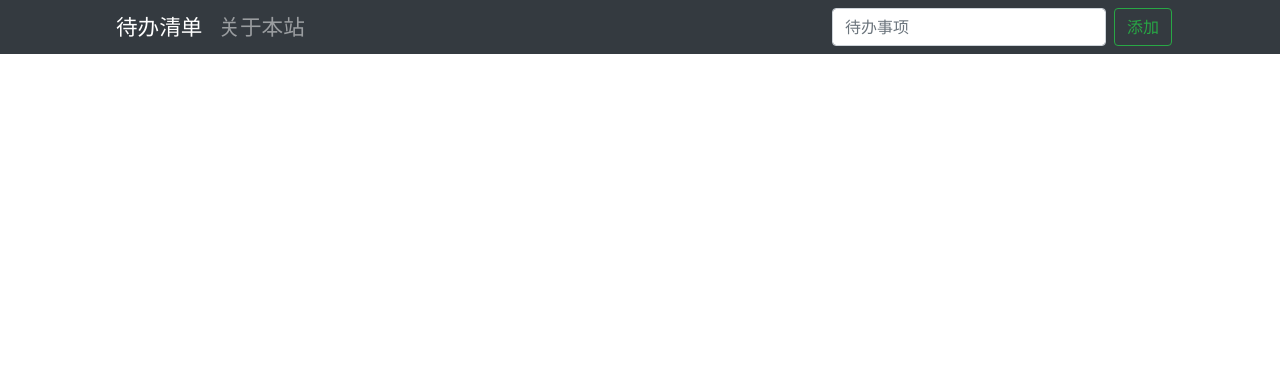
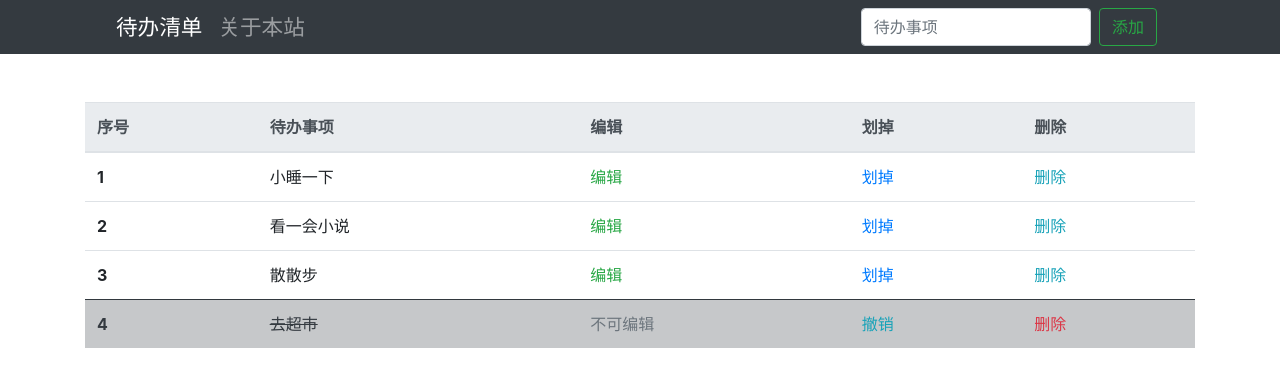
Before and after one commit to able8/Django-ToDoApp, a Django app: page / in a window 1280 px wide. Shown: the top 387 px of the page. Run offline with Django 3.2, Linux system fonts and the light colour scheme; some libraries are stand-ins or nearby versions.

Commit message:
part5.6 add html

```diff
--- a/to_do_list/todolist/templates/home.html
+++ b/to_do_list/todolist/templates/home.html
@@ -7,7 +7,7 @@
     <meta name="author" content="">
     <link rel="icon" href="../../../../favicon.ico">
 
-    <title>个人待办清单</title>
+    <title>你的个人待办清单</title>
 
     <!-- Bootstrap core CSS -->
     <link href="https://cdn.bootcss.com/bootstrap/4.1.1/css/bootstrap.min.css" rel="stylesheet">
@@ -15,35 +15,39 @@
     <!-- Custom styles for this template -->
     <style>
         #topnav{
-        font-size: 1.35em;
-        padding-left: 5em;
-        padding-right: 5em;
-        height: 2.5em;
-    }
+            font-size: 1.35em;
+            padding-left: 5em;
+            padding-right: 5em;
+            height: 2.5em;
+        }
+        nav input{
+          width: 39%!important;
+        }
+        .no-underline>tr>td>a:hover{
+          text-decoration: none;
+        }
+        #line-through{
+          text-decoration: line-through;
+        }
     </style>
-
   </head>
 
   <body>
 
-    <nav class="navbar navbar-expand-md navbar-dark bg-dark mb-4" id='topnav'>
-
+    <nav class="navbar navbar-expand-md navbar-dark bg-dark mb-4" id="topnav">
       <button class="navbar-toggler" type="button" data-toggle="collapse" data-target="#navbarCollapse" aria-controls="navbarCollapse" aria-expanded="false" aria-label="Toggle navigation">
         <span class="navbar-toggler-icon"></span>
       </button>
       <div class="collapse navbar-collapse" id="navbarCollapse">
         <ul class="navbar-nav mr-auto">
-
           <li class="nav-item active">
             <a class="nav-link" href="#">待办清单</a>
           </li>
-
           <li class="nav-item ">
             <a class="nav-link" href="#">关于本站</a>
           </li>
-
         </ul>
-        <form class="form-inline mt-2 mt-md-0">
+        <form class="form-inline mt-2 mt-md-0 col-7 justify-content-end">
           <input class="form-control mr-sm-2" type="text" placeholder="待办事项" aria-label="Search">
           <button class="btn btn-outline-success my-2 my-sm-0" type="submit">添加</button>
         </form>
@@ -51,14 +55,55 @@
     </nav>
 
     <main role="main" class="container">
-
+      <br>
+      <div class="table-responsive">
+        <table class="table table-hover">
+          <thead class="thead-light">
+            <tr>
+              <th>序号</th>
+              <th>待办事项</th>
+              <th>编辑</th>
+              <th>划掉</th>
+              <th>删除</th>
+            </tr>
+          </thead>
+          <tbody class="no-underline">
+            <tr>
+              <th scope="row">1</th>
+              <td>小睡一下</td>
+              <td><a class="text-success" href="#">编辑</a></td>
+              <td><a href="#">划掉</a></td>
+              <td><a class="text-info" href="#">删除</a></td>
+            </tr>
+            <tr>
+              <th scope="row">2</th>
+              <td>看一会小说</td>
+              <td><a class="text-success" href="#">编辑</a></td>
+              <td><a href="#">划掉</a></td>
+              <td><a class="text-info" href="#">删除</a></td>
+            </tr>
+            <tr>
+              <th scope="row">3</th>
+              <td>散散步</td>
+              <td><a class="text-success" href="#">编辑</a></td>
+              <td><a href="#">划掉</a></td>
+              <td><a class="text-info" href="#">删除</a></td>
+            </tr>
+            <tr class="table-dark">
+              <th class="text-dark" scope="row">4</th>
+              <td class="text-dark" id="line-through">去超市</td>
+              <td class="text-secondary">不可编辑</td>
+              <td><a class="text-info" href="#">撤销</a></td>
+              <td><a class="text-danger" href="#">删除</a></td>
+            </tr>
+          </tbody>
+        </table>
+      </div>
     </main>
 
     <!-- Bootstrap core JavaScript
     ================================================== -->
     <!-- Placed at the end of the document so the pages load faster -->
     <script src="https://cdn.bootcss.com/bootstrap/4.1.1/js/bootstrap.bundle.min.js"></script>
-
-
   </body>
 </html>
```
Also changed, not shown: to_do_list/todolist/templates/about.html (added, +73 -0 lines), to_do_list/todolist/templates/edit.html (added, +72 -0 lines), README.md.
